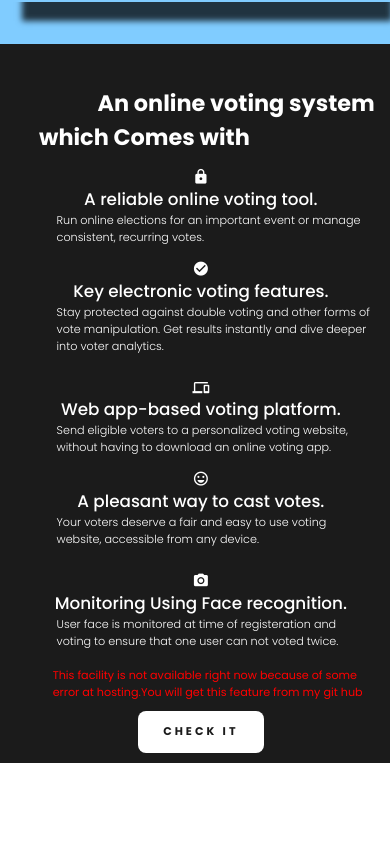
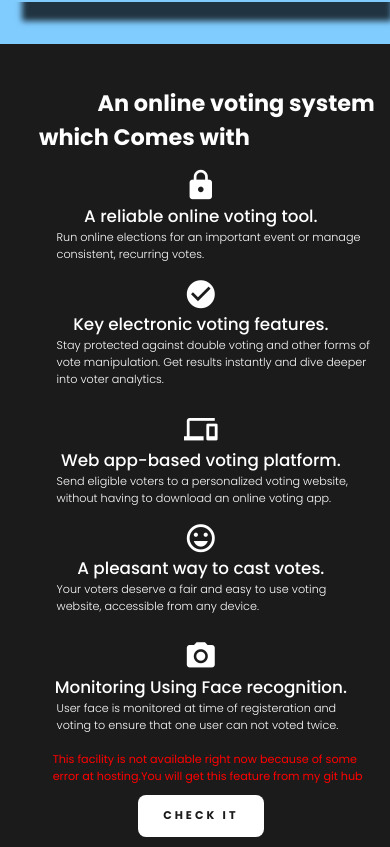
Before and after one commit to vaibhavchandrana/Ballot-2.0, a React (Create React App) app in the folder frontend/: page / in a window 390 px wide. Shown: the part 838-1685 px from the top of the page. Before the commit the page ends 1601 px from the top, so only its background shows below. Built offline with nearby package versions, Linux system fonts and the light colour scheme.

Commit message:
modified again

```diff
--- a/frontend/src/components/Home.js
+++ b/frontend/src/components/Home.js
@@ -22,7 +22,7 @@ export const Home = () => {
                 </div>
                 <div className='two_features'>
                     <div className='feature_list'>
-                        <span id="icons" class="material-icons">
+                        <span id="icons" style={{fontSize:'6rem'}} class="material-icons">
                             lock
                         </span>
                         <h1>
@@ -31,7 +31,7 @@ export const Home = () => {
                         <h3>Run online elections for an important event or manage consistent, recurring votes.</h3>
                     </div>
                     <div className='feature_list'>
-                        <span id="icons" class="material-icons">
+                        <span id="icons" style={{fontSize:'6rem'}} class="material-icons">
                             check_circle
                         </span>
                         <h1>
@@ -42,7 +42,7 @@ export const Home = () => {
                 </div>
                 <div className='two_features'>
                     <div className='feature_list'>
-                        <span id="icons" class="material-icons">
+                        <span id="icons" style={{fontSize:'6rem'}} class="material-icons">
                             devices
                         </span>
                         <h1>
@@ -51,7 +51,7 @@ export const Home = () => {
                         <h3>Send eligible voters to a personalized voting website, without having to download an online voting app.</h3>
                     </div>
                     <div className='feature_list'>
-                        <span id="icons" class="material-icons">
+                        <span id="icons" style={{fontSize:'6rem'}} class="material-icons">
                             sentiment_very_satisfied
                         </span>
                         <h1>
@@ -62,7 +62,7 @@ export const Home = () => {
                 </div>
                 <div className='two_features'>
                     <div className='feature_list'>
-                        <span id="icons" class="material-icons">
+                        <span id="icons" style={{fontSize:'6rem'}} class="material-icons">
                             photo_camera
                         </span>
                         <h1>
--- a/frontend/src/css/home.css
+++ b/frontend/src/css/home.css
@@ -219,8 +219,8 @@
         padding-right: 2%;
     }
 
-    #icons {
-        font-size: 10rem;
+    .feature_list span {
+        font-size:20rem;
         color: white;
     }
 
```
